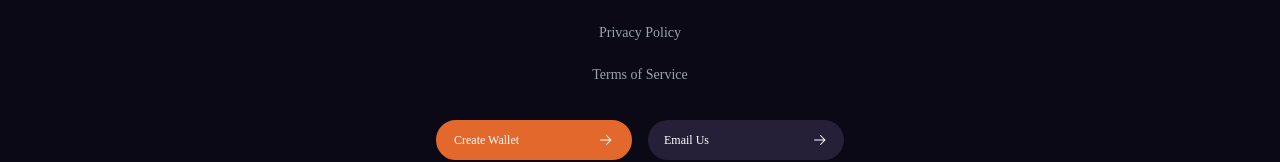
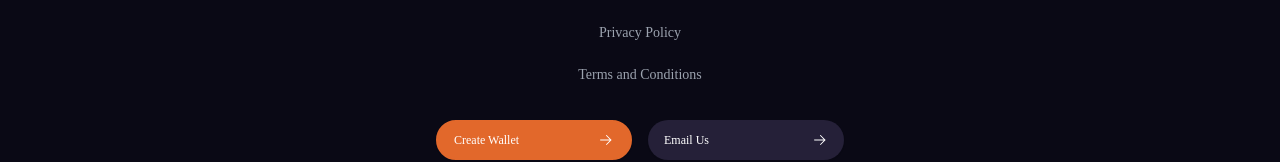
Before and after one commit to Madhouse-Wallet/Splash-page, a Next.js app: page / in a window 1280 px wide. Shown: the part 5121-5283 px from the top of the page. Built offline with nearby package versions, Linux system fonts and the light colour scheme; a web font is replaced by a local one.

Commit message:
updated ui

```diff
--- a/src/pages/landing-page/JoinUs.tsx
+++ b/src/pages/landing-page/JoinUs.tsx
@@ -41,7 +41,7 @@ const JoinUsSec: React.FC = () => {
                     <a href="https://madhouse-wallet.gitbook.io/docs/legal-policies/privacy">Privacy Policy</a>
                     </p>
                      <p className="m-0 py-2 text-gray-400">
-                  <a href="https://github.com/Madhouse-Wallet/wallet-frontend/blob/main/LICENSE">Terms of Service</a>
+                  <a href="https://madhouse-wallet.gitbook.io/docs/legal-policies/terms-and-conditions">Terms and Conditions</a>
                      </p>
 
                   <div className="mt-4 flex itmes-center justify-center gap-3 flex-wrap">
```
Also changed, not shown: src/Assets/Images/desk3.png (added).
